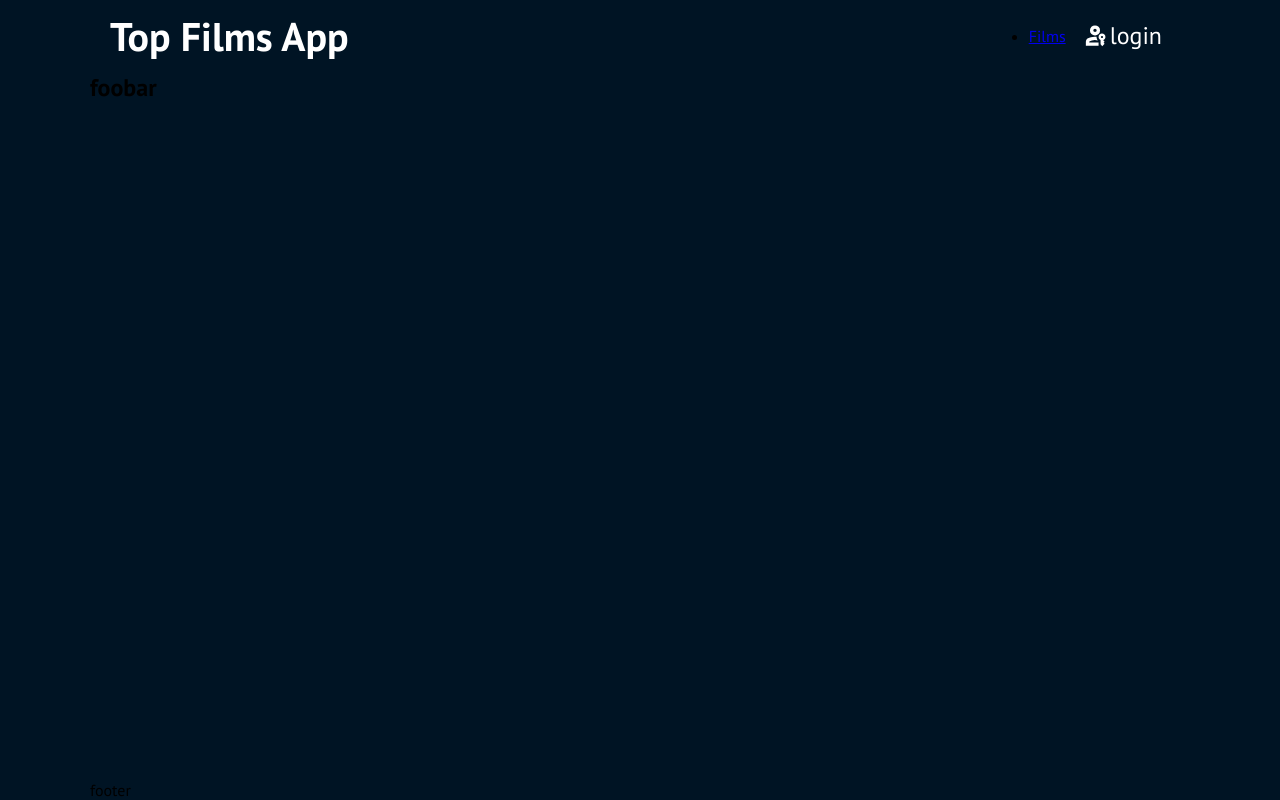
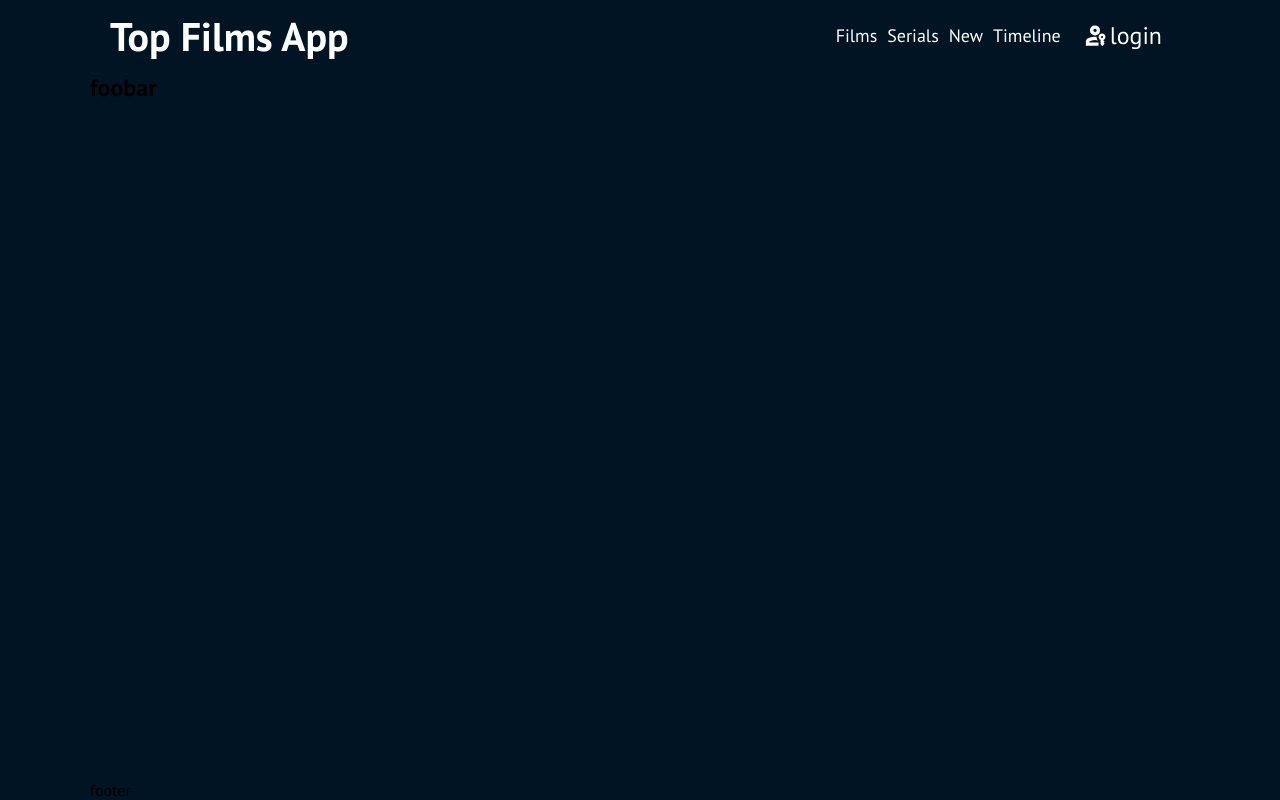
Before and after one commit to AntonOshurek/top-films-app, a Next.js app: page / in a window 1280 px wide. Built offline with nearby package versions, Linux system fonts and the light colour scheme.

Commit message:
create separate component for app navigation

```diff
--- a/components/app-header/app-header.tsx
+++ b/components/app-header/app-header.tsx
@@ -1,5 +1,5 @@
 /* components */
-import { LoginBtn } from '../';
+import { LoginBtn, AppNav } from '../';
 /* styles */
 import style from './app-header.module.css';
 
@@ -8,13 +8,7 @@ const AppHeader = () => {
 		<header className={`${style['app-header']} container`}>
 			<h1 className={`${style['app-header__title']}`}>Top Films App</h1>
 
-			<nav>
-				<ul>
-					<li>
-						<a href="#">Films</a>
-					</li>
-				</ul>
-			</nav>
+			<AppNav />
 
 			<LoginBtn />
 		</header>
--- /dev/null
+++ b/components/app-nav/app-nav.module.css
@@ -0,0 +1,45 @@
+.app-nav {
+	width: 100%;
+	height: 100%;
+}
+
+.app-nav__list {
+	height: 100%;
+	list-style: none;
+
+	display: flex;
+	justify-content: flex-end;
+	align-items: center;
+}
+
+.app-nav__item {
+	height: 100%;
+
+	display: flex;
+	justify-content: center;
+	align-items: center;
+}
+
+.app-nav__link {
+	height: 100%;
+	display: flex;
+	justify-content: center;
+	align-items: center;
+
+	padding: 2px 5px;
+
+	font-family: var(--basic-font);
+	font-size: var(--label-large-size);
+	font-weight: var(--label-large-weight);
+	line-height: var(--label-large-line-height);
+	color: var(--main-text-color);
+	text-decoration: none;
+	text-transform: capitalize;
+
+	border-bottom: 1px solid transparent;
+}
+
+.app-nav__link:hover {
+	color: var(--secondary);
+	border-bottom-color: var(--secondary);
+}
--- /dev/null
+++ b/components/app-nav/app-nav.tsx
@@ -0,0 +1,33 @@
+/* styles */
+import style from './app-nav.module.css';
+
+const AppNav = () => {
+	return (
+		<nav className={`${style['app-nav']}`}>
+			<ul className={`${style['app-nav__list']}`}>
+				<li className={`${style['app-nav__item']}`}>
+					<a className={`${style['app-nav__link']}`} href="#">
+						Films
+					</a>
+				</li>
+				<li className={`${style['app-nav__item']}`}>
+					<a className={`${style['app-nav__link']}`} href="#">
+						Serials
+					</a>
+				</li>
+				<li className={`${style['app-nav__item']}`}>
+					<a className={`${style['app-nav__link']}`} href="#">
+						new
+					</a>
+				</li>
+				<li className={`${style['app-nav__item']}`}>
+					<a className={`${style['app-nav__link']}`} href="#">
+						timeline
+					</a>
+				</li>
+			</ul>
+		</nav>
+	);
+};
+
+export default AppNav;
--- a/components/index.ts
+++ b/components/index.ts
@@ -1,5 +1,6 @@
 import AppHeader from './app-header/app-header';
 import AppFooter from './app-footer/app-footer';
 import LoginBtn from './login-btn/login-btn';
+import AppNav from './app-nav/app-nav';
 
-export { AppHeader, AppFooter, LoginBtn };
+export { AppHeader, AppFooter, LoginBtn, AppNav };
```
Also changed, not shown: components/app-header/app-header.module.css (+0 -28 lines).
